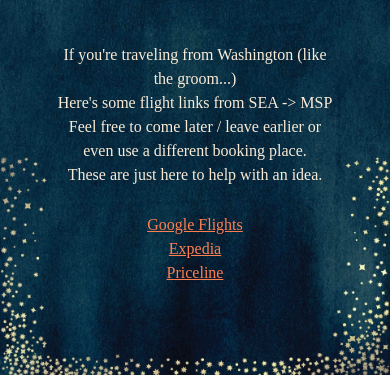
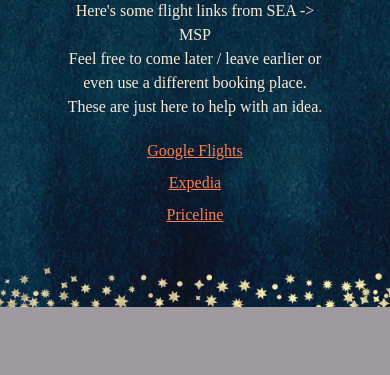
Before and after one commit to mowzie/weddingSite, a Python web app: template flask/templates/travel.html in a window 390 px wide. Shown: the part 858-1233 px from the top of the page. After the commit the page ends 1165 px from the top, so only its background shows below. Run offline with Jinja, Linux system fonts and the light colour scheme; the template is opened without the code that fills it, so the values that code supplies are empty; some libraries are stand-ins or nearby versions; some web fonts are replaced.

Commit message:
fix travel, add text to story

```diff
--- a/flask/static/css/story.css
+++ b/flask/static/css/story.css
@@ -1,7 +1,12 @@
 .photo {
+  order: 2;
   padding: 8px;
   border: 1px solid;
   height: fit-content;
+}
+
+.text {
+  order: 1;
 }
 
 .float-right {
--- a/flask/static/css/travel.css
+++ b/flask/static/css/travel.css
@@ -1,9 +1,9 @@
-.travel {
+/* .travel {
   align-content: center;
   display: flex;
   flex-wrap: wrap;
   justify-content: center;
-}
+} */
 
 .info {
   display: flex;
@@ -12,37 +12,48 @@
   align-items: center;
   justify-content: flex-end;
 }
-.info div ul {
+.map ul {
   list-style-type: none;
   padding: 0;
+  text-align: center;
+  line-height: 2em;
 }
 
 .map {
-  display: flex;
+  /* display: flex;
   align-items: center;
   flex-direction: column;
   padding: 0 20px 0 0;
   min-width: 280px;
-  line-height: 24px;
+  line-height: 24px; */
+}
+
+.margin-right {
+  margin-right: 20px;
+}
+.margin-left {
+  margin-left: 20px;
 }
 
 /* hide when widith is in phone */
-@media screen and (max-width: 600px) {
+@media screen and (max-width: 48em) {
   .background {
-    background-size: contain;
+    /* background-size: contain; */
   }
   .travel .info {
-    margin-top: 16px;
+    /* margin-top: 16px;
     flex-direction: column;
-    text-align: center;
+    text-align: center; */
   }
   .map {
     padding: 0;
-    align-items: normal;
+    /* align-items: normal; */
     order: 2;
   }
   .text {
     order: 1;
     margin-bottom: 10px;
+    text-align: center;
+    margin: auto;
   }
 }
--- a/flask/templates/story.html
+++ b/flask/templates/story.html
@@ -16,7 +16,7 @@
     <div class="photo pure-u-1 pure-u-md-8-24 center margin-right">
       <img src="../static/img/msg.png" class="pure-img">
     </div>
-    <div class="pure-u-1 pure-u-md-11-24">
+    <div class="text pure-u-1 pure-u-md-11-24">
       <span>
         The funny thing about our story is that we noticed each other well before we actually started talking.
         Maybe that was looking at the map of the U.S. and thinking "That’s really far away" or other logistics,
@@ -28,7 +28,7 @@
   </div>
   <p></p>
   <div class="pure-g">
-    <div class="pure-u-1 pure-u-md-11-24">
+    <div class="text pure-u-1 pure-u-md-11-24">
       <span>
         The first time we commented on anything was brief and nothing came of it. Later, we both started adding
         pictures for a weekly picture event. That went on for a few months of noticing each other, but we did not
@@ -81,7 +81,7 @@
     <div class="photo pure-u-1 pure-u-md-8-24 center margin-right">
       <img src="../static/img/welcome.jpg" class="pure-img">
     </div>
-    <div class="pure-u-1 pure-u-md-14-24">
+    <div class="text pure-u-1 pure-u-md-14-24">
       <span>
         An opportunity arose when I was heading close by enough for a long weekend that we could meet. However,
         that
--- a/flask/templates/travel.html
+++ b/flask/templates/travel.html
@@ -2,36 +2,45 @@
 {% set active_page = "travel" %}
 
 {% block content %}
-<div class="travel">
-  <div class="info">
-    <div class="text">
+
+<div>
+  <div class="pure-g">
+    <div class="pure-u-1 pure-u-md-11-24 text margin-right">
+      <span>
         We'll be at Prince Peace Lutheran Church for the ceremony - Pastor Strawn will be officiating.<br>
+      </span>
     </div>
-    <div class="map">
+    <div class="pure-u-1 pure-u-md-10-24 map">
       <iframe allowfullscreen="" style="width:100%;min-height:150px;" title="Map of Venue" loading="lazy"
         src="https://www.google.com/maps/embed/v1/place?key=AIzaSyDDm0cbOuP4v3KjAsvpwg_npbnu39gPjIs&q=Prince+Peace+Lutheran+Church,Minneapolis+MN">
       </iframe>
     </div>
   </div>
-  <div class="info">
-    <div class="map">
+  <p></p>
+  <div class="pure-g">
+    <div class="pure-u-1 pure-u-md-10-24 map">
       <iframe allowfullscreen="" style="width:100%;min-height:150px;" title="Map of Venue" loading="lazy"
         src="https://www.google.com/maps/embed/v1/place?key=AIzaSyDDm0cbOuP4v3KjAsvpwg_npbnu39gPjIs&q=Hilton+Garden+Inn+Minneapolis+St.+Paul-Shoreview">
       </iframe>
     </div>
-    <div class="text">
+    <div class="pure-u-1 pure-u-md-11-24 text  margin-left">
+      <span>
         The reception will be at the Hilton Garden Inn<br>
         Pasta dinner with beer, wine, music - mayhaps a speech or two...
+      </span>
     </div>
   </div>
-  <div class="info">
-    <div class="text">
+  <p></p>
+  <div class="pure-g">
+    <div class="pure-u-1 pure-u-md-11-24 text">
+      <span>
         If you're traveling from Washington (like the groom...)<br>
         Here's some flight links from SEA -> MSP<br>
         Feel free to come later / leave earlier or even use a different booking place. <br>
         These are just here to help with an idea.
+      </span>
     </div>
-    <div class="map">
+    <div class="pure-u-1 pure-u-md-10-24 map">
       <ul>
         <li>
           <a
@@ -50,4 +59,5 @@
     </div>
   </div>
 </div>
+
 {% endblock %}
```
Lines whose indentation alone changed are shown as unchanged.
